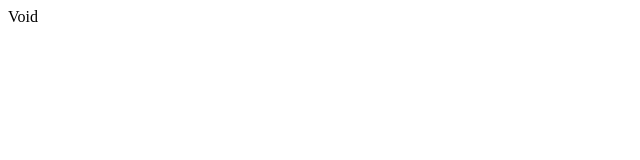
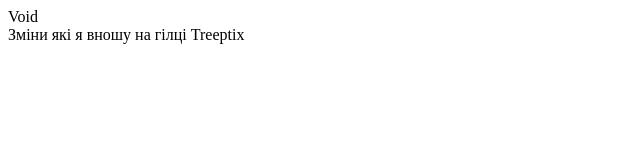
Before and after one commit to Maksod13/Git-example, a plain HTML site: page index.html in a window 1280 px wide. Shown: the whole page, without its empty margins (0-640 px from the left). Drawn offline with Linux system fonts and the light colour scheme.

Commit message:
Changes some

```diff
--- a/index.html
+++ b/index.html
@@ -23,5 +23,8 @@
     <div>
       Void
     </div>
+    <div>
+        Зміни які я вношу на гілці Treeptix
+    </div>
   </body>
 </html>
```
